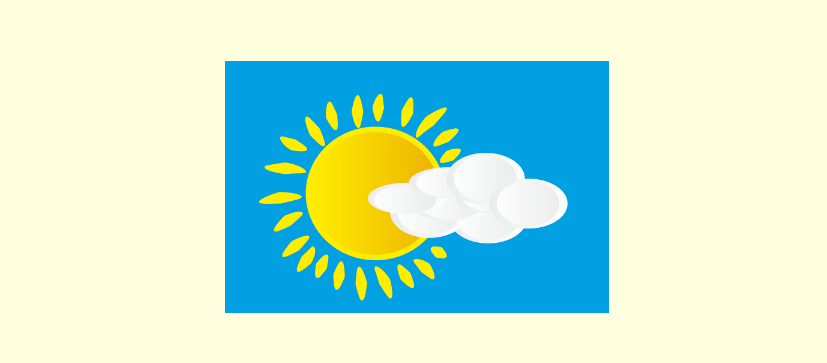
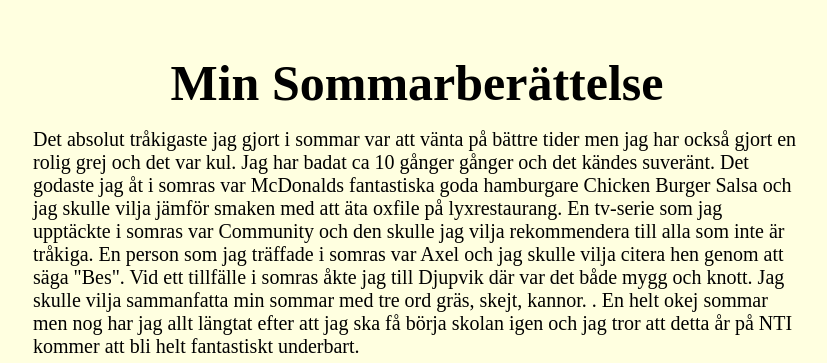
Before and after one commit to KoktKorv12/MinSommarberattelse, a plain HTML site: page index.html in a window 1280 px wide. Shown: the top 363 px of the page, without its empty margins (223-1050 px from the left). Drawn offline with Linux system fonts and the light colour scheme.

Commit message:
Fixed Images

```diff
--- a/css/main.css
+++ b/css/main.css
@@ -22,14 +22,6 @@ p {
   font-size: 20px;
 }
 
-.headerimage {
-  padding-top: 5%;
-  display: block;
-  margin-left: auto;
-  margin-right: auto;
-  width: 50%;
-}
-
 img {
   margin-top: 3%;
   width: 26.7%;
--- a/index.html
+++ b/index.html
@@ -8,7 +8,6 @@
   </head>
   <body>
     <div class="header">
-      <img class="headerimage" src="cloud-346710_1280.png" alt="" />
       <h1>Min Sommarberättelse</h1>
     </div>
     <div class="content">
```
